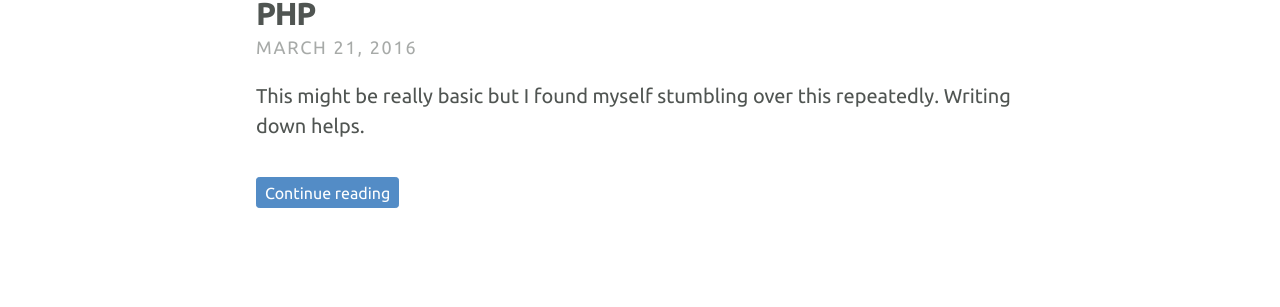
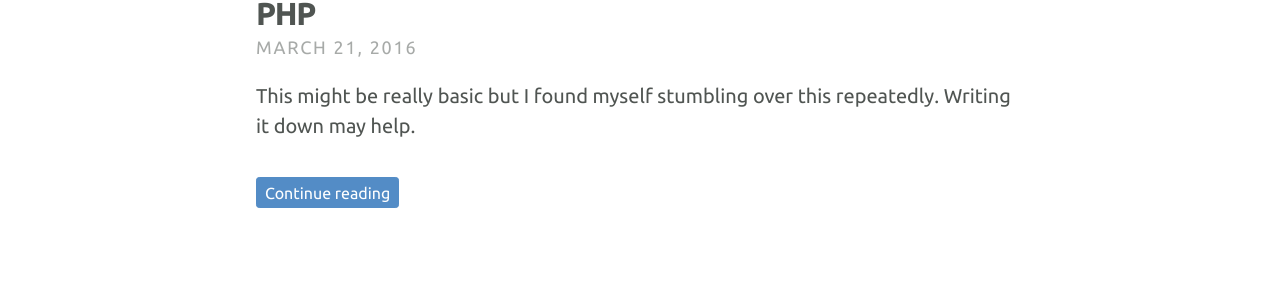
Before and after one commit to RoboSparrow/RoboSparrow.github.io, a Jekyll site: the page built from index.html, in a window 1280 px wide and 900 px high, scrolled down 494 px. Shown: the part 176-483 px from the top of the window. Built offline with Jekyll 4.4.1, drawn with Linux system fonts in a browser that asks for light colours; nearby versions of some CDN libraries; Markdown is read by kramdown in place of the engine named in the settings; the list of posts is cut into pages by our own code.

Commit message:
Update 2016-03-21-angular-dollar-http-and-php.md

```diff
--- a/_posts/2016-03-21-angular-dollar-http-and-php.md
+++ b/_posts/2016-03-21-angular-dollar-http-and-php.md
@@ -3,7 +3,7 @@
 title: "Quick note: Processing data with Angular's $http and PHP"
 ---
 
-This might be really basic but I found myself stumbling over this repeatedly. Writing down helps.
+This might be really basic but I found myself stumbling over this repeatedly. Writing it down may help.
 
 Angular's [$http service](https://docs.angularjs.org/api/ng/service/$http) sends data *by default* as `application/json` header
 
```
